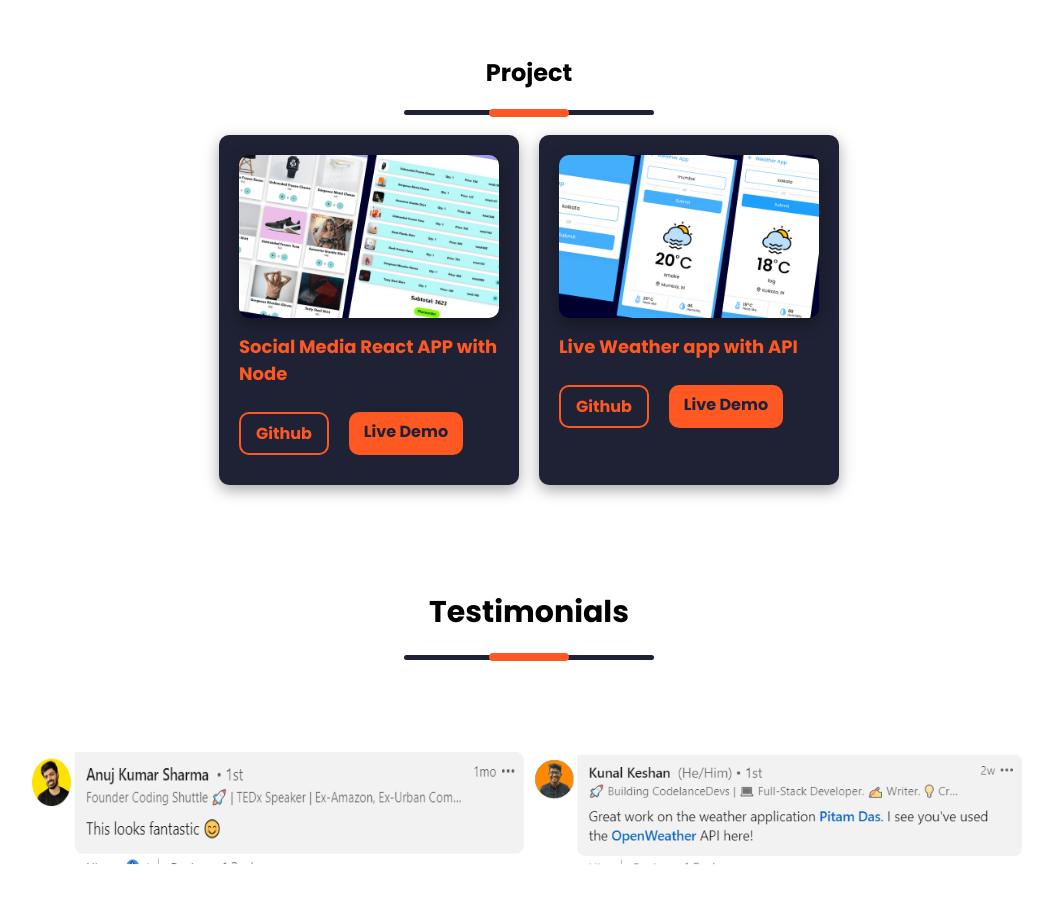
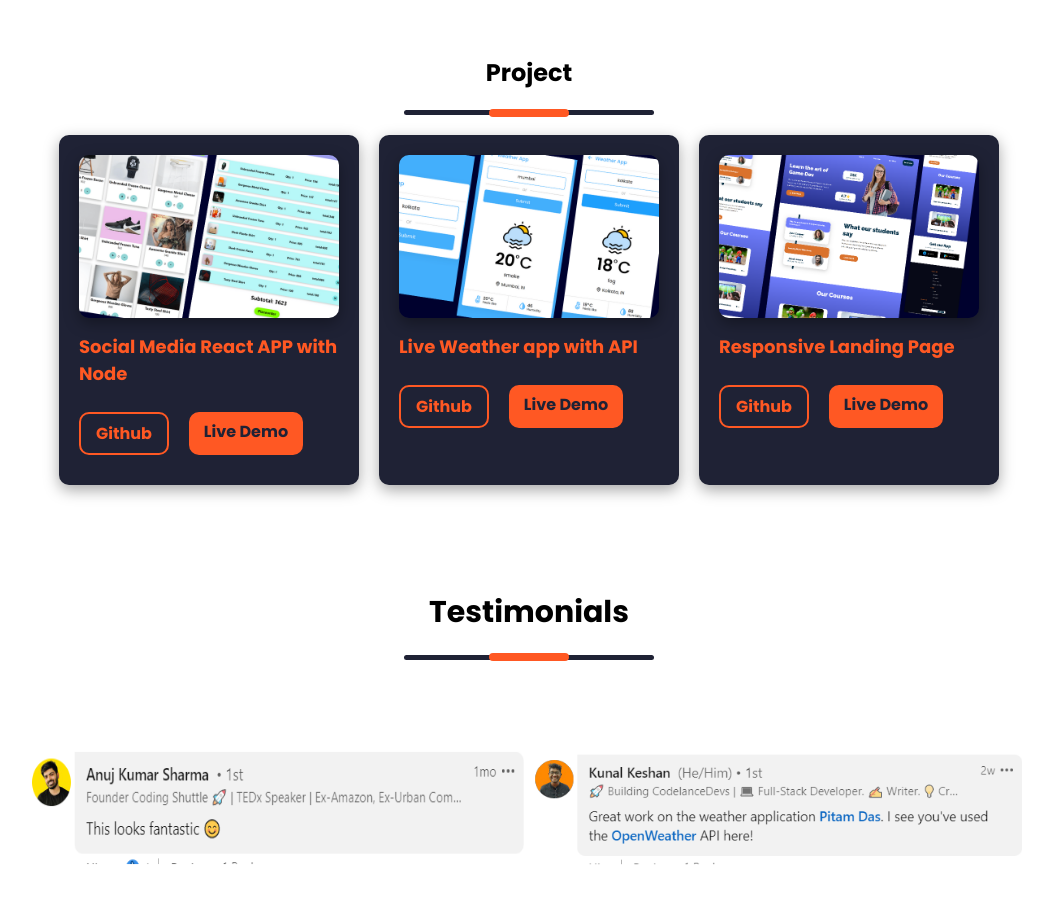
Before and after one commit to SauravBeginner/portFolioMain, a React (Create React App) app: page / in a window 1280 px wide. Shown: the part 2100-3003 px from the top of the page, without its empty margins (111-1164 px from the left). Built offline with nearby package versions, Linux system fonts and the light colour scheme.

Commit message:
first commit

```diff
--- a/src/conponents/Project.js
+++ b/src/conponents/Project.js
@@ -38,6 +38,21 @@ const Project = () => {
             </a>
           </div>
         </div>
+        <div className="project-box">
+          <img src="images\20221225_100706_0000.png" alt="" srcset="" />
+          <p>Responsive Landing Page</p>
+          <div className="p-button">
+            <a
+              className="github"
+              href="https://github.com/SauravBeginner/instaCLient"
+            >
+              Github
+            </a>
+            <a className="live" href="https://insta-client.netlify.app/">
+              Live Demo
+            </a>
+          </div>
+        </div>
       </div>
     </div>
   );
```
